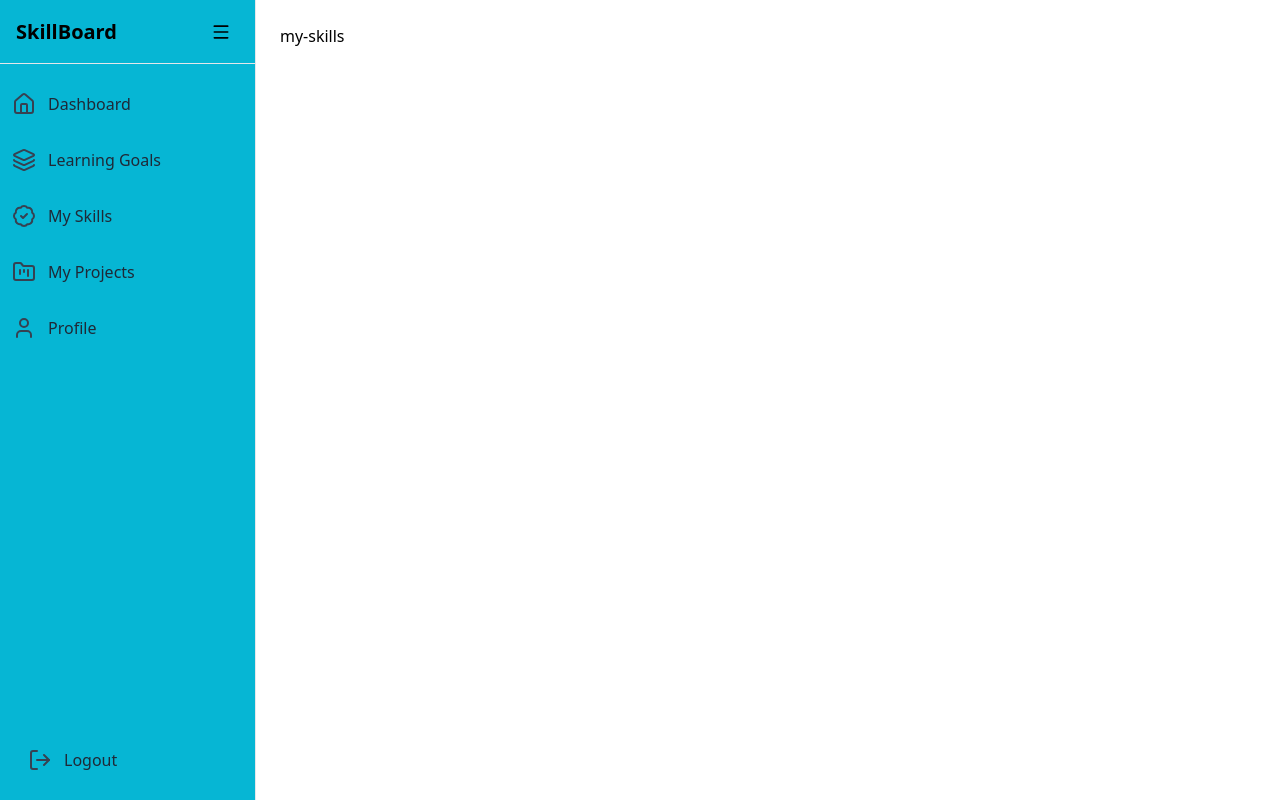
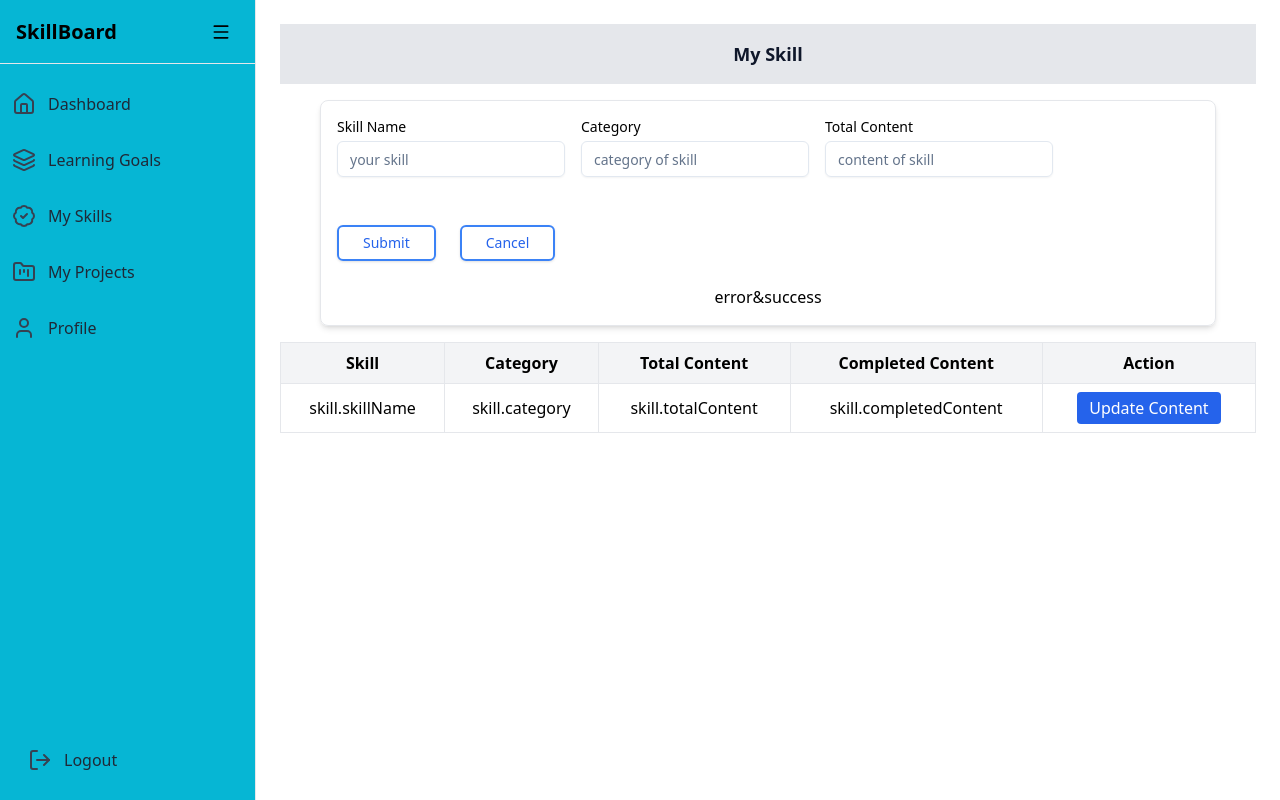
Before and after one commit to Vasu-Thalluri/skill-board, a React (Vite) app in the folder skill-boardFend/: page /skills in a window 1280 px wide. Built offline with nearby package versions, Linux system fonts and the light colour scheme.

Commit message:
added shadcn ui feature modal in myskill page with button called updateContent it will update the no.of completed content.added table it will display the user skill details

```diff
--- a/skill-boardFend/package.json
+++ b/skill-boardFend/package.json
@@ -10,6 +10,7 @@
     "preview": "vite preview"
   },
   "dependencies": {
+    "@radix-ui/react-dialog": "^1.1.15",
     "@radix-ui/react-label": "^2.1.8",
     "@radix-ui/react-popover": "^1.1.15",
     "@radix-ui/react-select": "^2.2.6",
--- a/skill-boardFend/src/App.jsx
+++ b/skill-boardFend/src/App.jsx
@@ -1,7 +1,7 @@
 import DashboardLayout from "./layouts/dashboardLayOut";
 import Dashboard from "./pages/dashboard";
 import { Routes, Route } from "react-router-dom";
-import MySkills from "./pages/MySkills";
+import MySkills from "./pages/skill/MySkills";
 import MyGoals from "./pages/MyGoals";
 import MyProjects from "./pages/MyProjects";
 
--- a/skill-boardFend/src/components/ui/RHFdate.jsx
+++ b/skill-boardFend/src/components/ui/RHFdate.jsx
@@ -7,6 +7,7 @@ import {
 } from "@/components/ui/popover";
 import { Button } from "@/components/ui/button";
 import { useController } from "react-hook-form";
+import { useState } from "react";
 
 export default function RHFDate({
   label,
--- a/skill-boardFend/src/components/ui/card.jsx
+++ b/skill-boardFend/src/components/ui/card.jsx
@@ -4,7 +4,7 @@ export function Card({ className, children }) {
   return (
     <div
       className={cn(
-        "rounded-xl border bg-card bg-card text-card-foreground shadow p-6",
+        "rounded-xl border bg-card text-card-foreground shadow p-6",
         className
       )}
     >
--- /dev/null
+++ b/skill-boardFend/src/components/ui/dialog.jsx
@@ -0,0 +1,94 @@
+import * as React from "react"
+import * as DialogPrimitive from "@radix-ui/react-dialog"
+import { X } from "lucide-react"
+
+import { cn } from "@/lib/utils"
+
+const Dialog = DialogPrimitive.Root
+
+const DialogTrigger = DialogPrimitive.Trigger
+
+const DialogPortal = DialogPrimitive.Portal
+
+const DialogClose = DialogPrimitive.Close
+
+const DialogOverlay = React.forwardRef(({ className, ...props }, ref) => (
+  <DialogPrimitive.Overlay
+    ref={ref}
+    className={cn(
+      "fixed inset-0 z-50 bg-black/80  data-[state=open]:animate-in data-[state=closed]:animate-out data-[state=closed]:fade-out-0 data-[state=open]:fade-in-0",
+      className
+    )}
+    {...props} />
+))
+DialogOverlay.displayName = DialogPrimitive.Overlay.displayName
+
+const DialogContent = React.forwardRef(({ className, children, ...props }, ref) => (
+  <DialogPortal>
+    <DialogOverlay />
+    <DialogPrimitive.Content
+      ref={ref}
+      className={cn(
+        "fixed left-[50%] top-[50%] z-50 grid w-full max-w-lg translate-x-[-50%] translate-y-[-50%] gap-4 border bg-background p-6 shadow-lg duration-200 data-[state=open]:animate-in data-[state=closed]:animate-out data-[state=closed]:fade-out-0 data-[state=open]:fade-in-0 data-[state=closed]:zoom-out-95 data-[state=open]:zoom-in-95 data-[state=closed]:slide-out-to-left-1/2 data-[state=closed]:slide-out-to-top-[48%] data-[state=open]:slide-in-from-left-1/2 data-[state=open]:slide-in-from-top-[48%] sm:rounded-lg",
+        className
+      )}
+      {...props}>
+      {children}
+      <DialogPrimitive.Close
+        className="absolute right-4 top-4 rounded-sm opacity-70 ring-offset-background transition-opacity hover:opacity-100 focus:outline-none focus:ring-2 focus:ring-ring focus:ring-offset-2 disabled:pointer-events-none data-[state=open]:bg-accent data-[state=open]:text-muted-foreground">
+        <X className="h-4 w-4" />
+        <span className="sr-only">Close</span>
+      </DialogPrimitive.Close>
+    </DialogPrimitive.Content>
+  </DialogPortal>
+))
+DialogContent.displayName = DialogPrimitive.Content.displayName
+
+const DialogHeader = ({
+  className,
+  ...props
+}) => (
+  <div
+    className={cn("flex flex-col space-y-1.5 text-center sm:text-left", className)}
+    {...props} />
+)
+DialogHeader.displayName = "DialogHeader"
+
+const DialogFooter = ({
+  className,
+  ...props
+}) => (
+  <div
+    className={cn("flex flex-col-reverse sm:flex-row sm:justify-end sm:space-x-2", className)}
+    {...props} />
+)
+DialogFooter.displayName = "DialogFooter"
+
+const DialogTitle = React.forwardRef(({ className, ...props }, ref) => (
+  <DialogPrimitive.Title
+    ref={ref}
+    className={cn("text-lg font-semibold leading-none tracking-tight", className)}
+    {...props} />
+))
+DialogTitle.displayName = DialogPrimitive.Title.displayName
+
+const DialogDescription = React.forwardRef(({ className, ...props }, ref) => (
+  <DialogPrimitive.Description
+    ref={ref}
+    className={cn("text-sm text-muted-foreground", className)}
+    {...props} />
+))
+DialogDescription.displayName = DialogPrimitive.Description.displayName
+
+export {
+  Dialog,
+  DialogPortal,
+  DialogOverlay,
+  DialogTrigger,
+  DialogClose,
+  DialogContent,
+  DialogHeader,
+  DialogFooter,
+  DialogTitle,
+  DialogDescription,
+}
--- a/skill-boardFend/src/index.css
+++ b/skill-boardFend/src/index.css
@@ -6,7 +6,7 @@
   :root {
     --background: 188.7 94.5% 42.7%;
     --foreground: 222.2 47.4% 11.2%;
-    --card: 255.1 91.7% 76.3%;
+    --card: 199 92% 85%;
     --card-foreground: 222.2 47.4% 11.2%;
     --popover: 0 0% 100%;
     --popover-foreground: 222.2 47.4% 11.2%;
--- a/skill-boardFend/src/pages/MyGoals.jsx
+++ b/skill-boardFend/src/pages/MyGoals.jsx
@@ -14,10 +14,10 @@ const MyGoals = () => {
     },
   });
   const goalTitleRules = {
-    required: "Goal Title is required",
+    required: "Goal title is required",
     minLength: {
       value: 2,
-      message: "Goal Title must be at least two characters",
+      message: "Goal title must be at least two characters",
     },
     pattern: {
       value: /^[A-Za-z]+$/,
@@ -31,7 +31,7 @@ const MyGoals = () => {
       message: "Description must be at least four characters",
     },
     pattern: {
-      value: /^[A-Za-z]+$/,
+      value: /^[A-Za-z ]+$/,
       message: "Only alphabets are allowed",
     },
   };
--- a/skill-boardFend/src/pages/MySkills.jsx
+++ /dev/null
@@ -1,7 +0,0 @@
-import React from "react";
-
-const MySkills = () => {
-  return <div>my-skills</div>;
-};
-
-export default MySkills;
--- /dev/null
+++ b/skill-boardFend/src/pages/skill/MySkills.jsx
@@ -0,0 +1,155 @@
+import { useForm } from "react-hook-form";
+import { Button } from "@/components/ui/button";
+import RHFInput from "@/components/ui/RHFinput";
+import { useState } from "react";
+import UpdateContentModal from "./UpdateContentModal";
+
+const MySkills = () => {
+  const [selectedSkill, setSelectedSkill] = useState(null);
+  const skill = { completedContent: 1 };
+  console.log(selectedSkill);
+  // const selectedSkill = "React";
+  const { control, handleSubmit, reset } = useForm({
+    defaultValues: {
+      skillName: "",
+      category: "",
+      totalContent: "",
+    },
+  });
+  const skillNameRules = {
+    required: "skill name is required",
+    pattern: {
+      value: /^[A-Za-z ]+$/,
+      message: "Only alphabets are allowed",
+    },
+  };
+  const categoryRules = {
+    required: "category is required",
+    minLength: {
+      value: 4,
+      message: "Description must be at least four characters",
+    },
+    pattern: {
+      value: /^[A-Za-z]+$/,
+      message: "Only alphabets with no space allowed",
+    },
+  };
+  const totalContentRules = {
+    required: "total content is required",
+    pattern: {
+      value: /^[\d+]/,
+      message: "Only numbers allowed",
+    },
+  };
+
+  const onSubmit = (data) => {
+    //console.log("Goal Data:", data);
+    console.log(data);
+  };
+  const handleCancel = () => {
+    reset();
+  };
+  const updateCompletedContent = (cc) => {
+    console.log(cc);
+    console.log("Hi modal");
+    setSelectedSkill((prev) => prev + cc);
+  };
+  return (
+    <div className="space-y-4">
+      <div className="bg-gray-200 p-4">
+        <h1 className="text-center text-lg text-secondary-foreground font-bold text-blue-700">
+          My Skill
+        </h1>
+      </div>
+      <form
+        onSubmit={handleSubmit(onSubmit)}
+        className="shadow-md border rounded-lg max-w-4xl mx-auto p-4"
+      >
+        <div className="flex flex-wrap gap-4">
+          <RHFInput
+            label="Skill Name"
+            name="skillName"
+            control={control}
+            rules={skillNameRules}
+            placeholder="your skill"
+            type="text"
+          />
+          <RHFInput
+            label="Category"
+            name="category"
+            control={control}
+            rules={categoryRules}
+            placeholder="category of skill"
+            type="text"
+          />
+          <RHFInput
+            label="Total Content"
+            name="totalContent"
+            control={control}
+            rules={totalContentRules}
+            placeholder="content of skill"
+            type="text"
+          />
+        </div>
+        <div className="flex mb-6 gap-6 mt-8">
+          <Button
+            type="submit"
+            className="px-6 py-2 border-2 border-blue-500 text-blue-600 bg-transparent hover:bg-blue-100"
+          >
+            Submit
+          </Button>
+          <Button
+            type="button"
+            onClick={handleCancel}
+            className="px-6 py-2 border-2 border-blue-500 text-blue-600 bg-transparent hover:bg-blue-100"
+          >
+            Cancel
+          </Button>
+        </div>
+        <div className="text-center">
+          <p>error&success</p>
+        </div>
+      </form>
+
+      <table className="w-full mt-6 border">
+        <thead className="bg-gray-100">
+          <tr>
+            <th className="border p-2">Skill</th>
+            <th className="border p-2">Category</th>
+            <th className="border p-2">Total Content</th>
+            <th className="border p-2">Completed Content</th>
+            <th className="border p-2">Action</th>
+          </tr>
+        </thead>
+
+        <tbody className="text-center">
+          {/* {skills.map((skill, index) => ( */}
+          <tr>
+            <td className="border p-2">skill.skillName</td>
+            <td className="border p-2">skill.category</td>
+            <td className="border p-2">skill.totalContent</td>
+            <td className="border p-2">skill.completedContent</td>
+            <td className="border p-2">
+              <button
+                className="px-3 py-1 bg-blue-600 text-white rounded"
+                onClick={() => setSelectedSkill(skill)}
+              >
+                Update Content
+              </button>
+            </td>
+          </tr>
+          {/* ))} */}
+        </tbody>
+      </table>
+      {selectedSkill && (
+        <UpdateContentModal
+          open={!!selectedSkill}
+          skill={selectedSkill}
+          onUpdate={updateCompletedContent}
+          onClose={() => setSelectedSkill(null)}
+        />
+      )}
+    </div>
+  );
+};
+export default MySkills;
--- /dev/null
+++ b/skill-boardFend/src/pages/skill/UpdateContentModal.jsx
@@ -0,0 +1,59 @@
+import {
+  Dialog,
+  DialogContent,
+  DialogHeader,
+  DialogTitle,
+  DialogTrigger,
+  DialogFooter,
+  DialogDescription,
+} from "@/components/ui/dialog";
+
+import { Input } from "@/components/ui/input";
+import { Button } from "@/components/ui/button";
+import { useForm } from "react-hook-form";
+
+export default function UpdateContentModal({ skill, onUpdate, open, onClose }) {
+  const { register, handleSubmit, reset } = useForm({
+    defaultValues: { completedContent: skill.completedContent },
+  });
+  console.log(skill);
+  const submit = (data) => {
+    console.log(data);
+    onUpdate(Number(data.completedContent));
+    reset();
+    //document.getElementById("close-update")?.click();
+  };
+
+  return (
+    <Dialog open={open} onOpenChange={onClose}>
+      <DialogContent className="sm:max-w-[425px]">
+        <DialogHeader>
+          <DialogTitle>Update Completed Content</DialogTitle>
+          <DialogDescription>
+            Add the number of completed lessons for this skill.
+          </DialogDescription>
+        </DialogHeader>
+
+        <form onSubmit={handleSubmit(submit)} className="grid gap-4 py-2">
+          <div>
+            <label className="text-sm">Completed Content</label>
+            <Input
+              type="text"
+              {...register("completedContent", { required: true })}
+            />
+          </div>
+
+          <DialogFooter>
+            <DialogTrigger asChild>
+              <Button variant="outline" onClick={onClose}>
+                Cancel
+              </Button>
+            </DialogTrigger>
+
+            <Button type="submit">Update</Button>
+          </DialogFooter>
+        </form>
+      </DialogContent>
+    </Dialog>
+  );
+}
```
Also changed, not shown: 1 other file (tests, documents, lock files or other folders).
